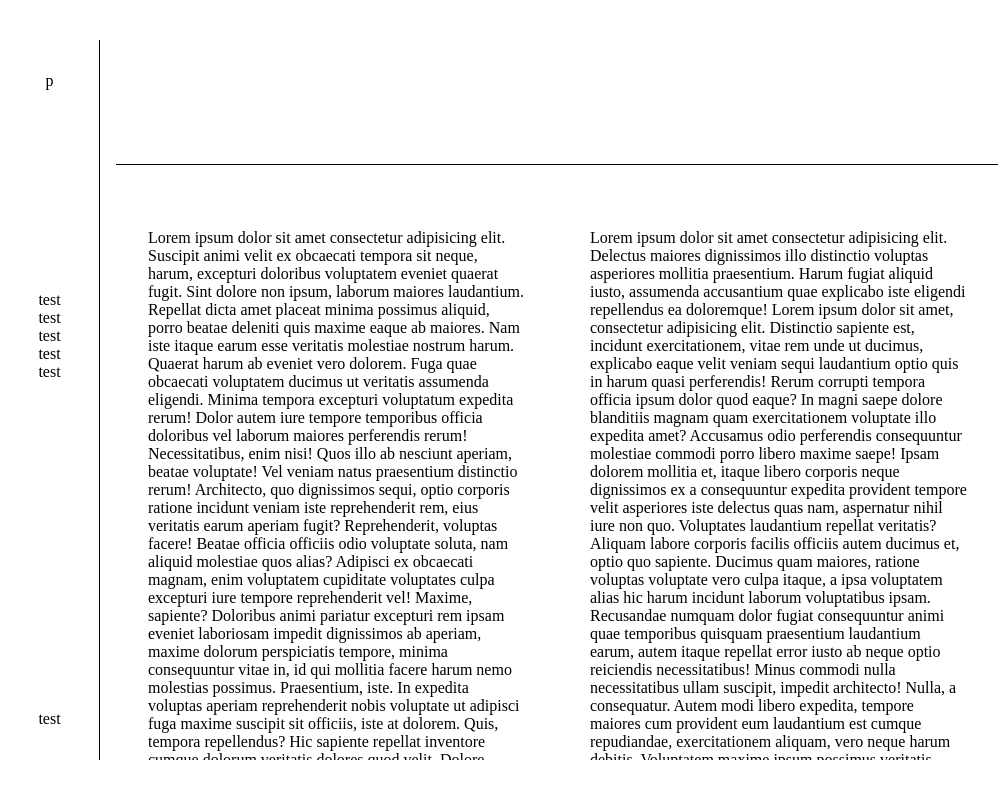
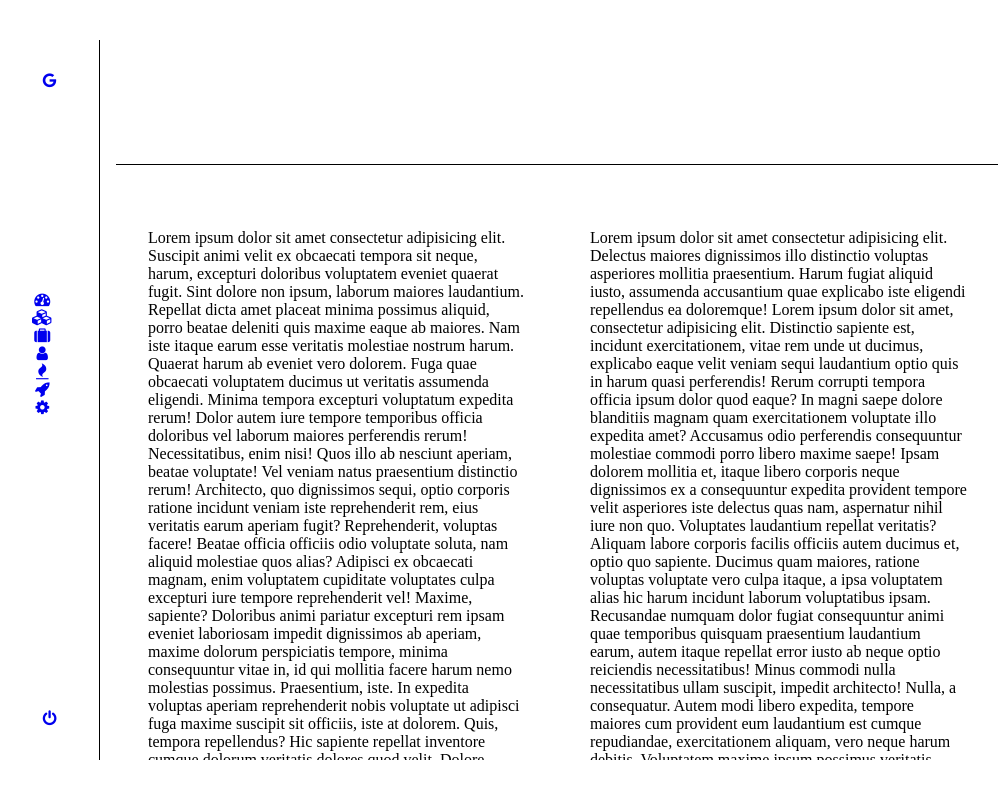
Before and after one commit to prestonevans/dribble2, a plain HTML site: page index.html in a window 1280 px wide. Shown: the whole page, without its empty margins (140-1138 px from the left). Drawn offline with Linux system fonts and the light colour scheme.

Commit message:
add font awesome in place of text on side bar

```diff
--- a/index.html
+++ b/index.html
@@ -6,24 +6,46 @@
     <meta http-equiv="X-UA-Compatible" content="IE=edge">
     <meta name="viewport" content="width=device-width, initial-scale=1.0">
     <title>Preston Jay</title>
-    <script src="https://kit.fontawesome.com/ad835ba750.js" crossorigin="anonymous"></script>
+    <link rel="stylesheet" href="https://cdnjs.cloudflare.com/ajax/libs/font-awesome/4.7.0/css/font-awesome.min.css">
     <link rel="stylesheet" href="css/style.css">
 </head>
 
 <body>
     <div class="container">
         <div class="sidebar">
-            <div>
-                p
+            <div class="logo">
+                <a href="#">
+                    <i class="fa fa-google fa-fw"></i>
+                </a>
             </div>
-            <div>
-                <p>test</p>
-                <p>test</p>
-                <p>test</p>
-                <p>test</p>
-                <p>test</p>
+            <div class="icons">
+                <a href="#">
+                    <i class="fa fa-dashboard fa-fw"></i>
+                </a>
+                <a href="#">
+                    <i class="fa fa-cubes fa-fw"></i>
+                </a>
+                <a href="#">
+                    <i class="fa fa-suitcase fa-fw"></i>
+                </a>
+                <a href="#">
+                    <i class="fa fa-user fa-fw"></i>
+                </a>
+                <a href="#">
+                    <i class="fa fa-fire fa-fw"></i>
+                </a>
+                <a href="#">
+                    <i class="fa fa-rocket fa-fw"></i>
+                </a>
+                <a href="#">
+                    <i class="fa fa-gear fa-fw"></i>
+                </a>
             </div>
-            <div>test</div>
+            <div class="power">
+                <a href="#">
+                    <i class="fa fa-power-off fa-fw"></i>
+                </a>
+            </div>
         </div>
         <div class="title"></div>
         <div class="content">
```
